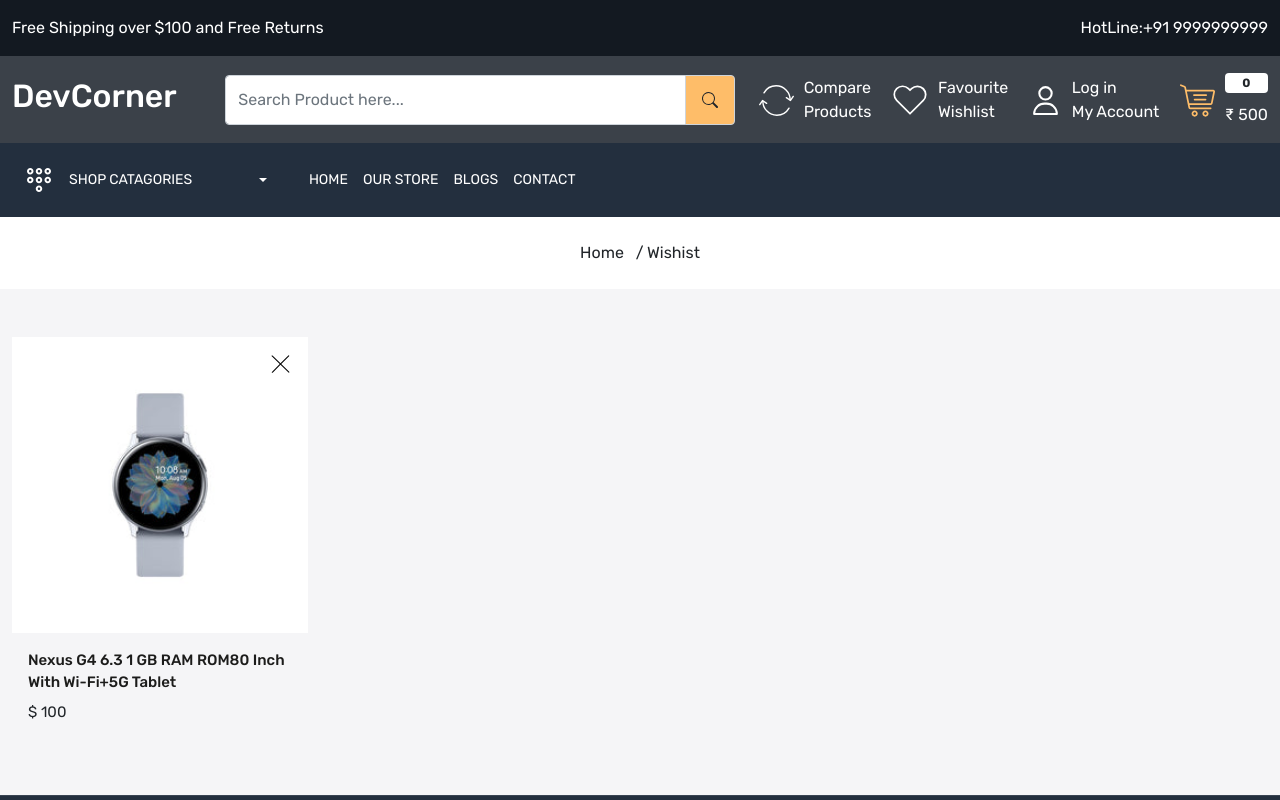
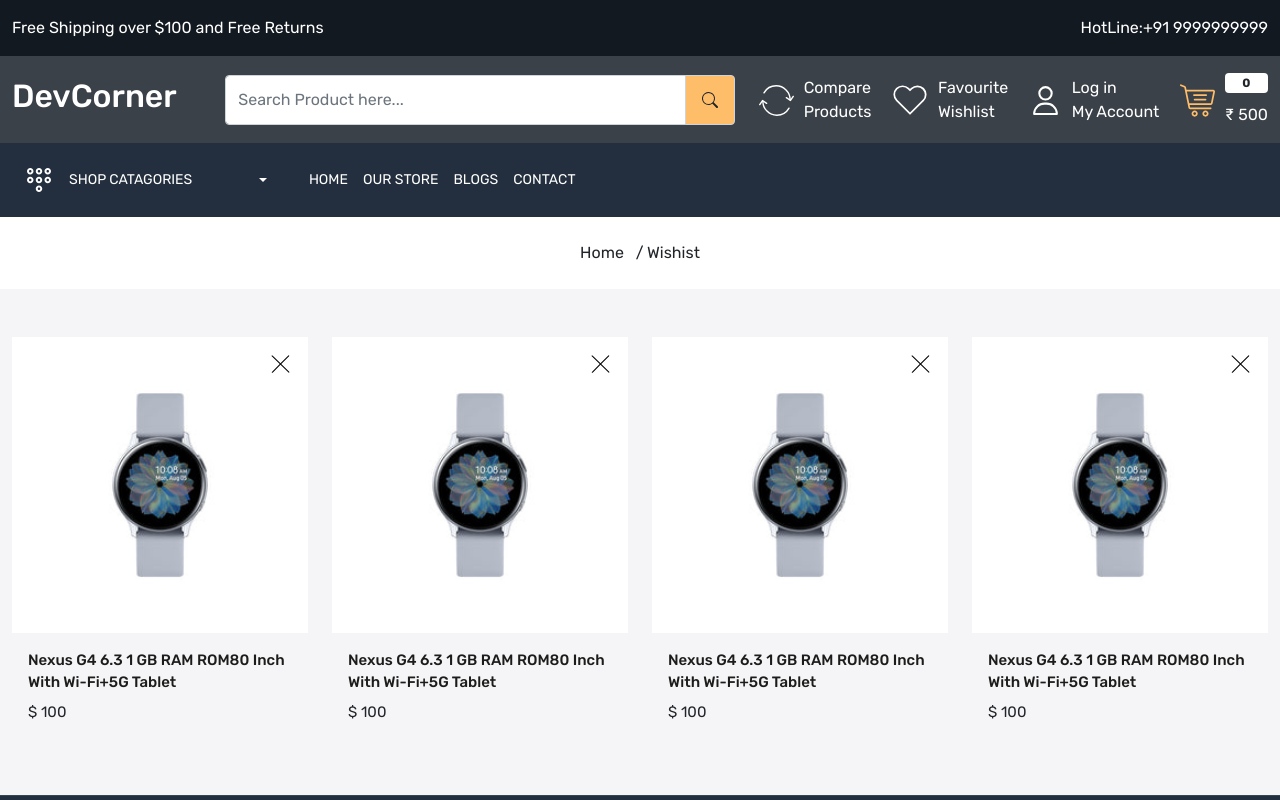
Before and after one commit to Navin-recode/ECom-Website-ReactJS, a React (Create React App) app: page /wishlist in a window 1280 px wide. Shown: the top 800 px of the page. Built offline with nearby package versions, Linux system fonts and the light colour scheme.

Commit message:
Created Login, Signup and ForgotPassword Pages

```diff
--- a/src/pages/Wishlist.js
+++ b/src/pages/Wishlist.js
@@ -32,6 +32,72 @@ const Wishlist = () => {
                 </div>
               </div>
             </div>
+            <div className="col-3">
+              <div className="wishlist-card position-relative">
+                <img
+                  src="images/images/cross.svg"
+                  alt="cross"
+                  className="position-absolute cross img-fluid"
+                />
+                <div className="wishlist-card-image">
+                  <img
+                    src="images/images/watch.jpg"
+                    className="img-fluid w-100"
+                    alt="watch"
+                  />
+                </div>
+                <div className="py-3 px-3">
+                <h5 className="title">
+                  Nexus G4 6.3 1 GB RAM ROM80 Inch With Wi-Fi+5G Tablet
+                </h5>
+                <h6 className="price">$ 100</h6>
+                </div>
+              </div>
+            </div>
+            <div className="col-3">
+              <div className="wishlist-card position-relative">
+                <img
+                  src="images/images/cross.svg"
+                  alt="cross"
+                  className="position-absolute cross img-fluid"
+                />
+                <div className="wishlist-card-image">
+                  <img
+                    src="images/images/watch.jpg"
+                    className="img-fluid w-100"
+                    alt="watch"
+                  />
+                </div>
+                <div className="py-3 px-3">
+                <h5 className="title">
+                  Nexus G4 6.3 1 GB RAM ROM80 Inch With Wi-Fi+5G Tablet
+                </h5>
+                <h6 className="price">$ 100</h6>
+                </div>
+              </div>
+            </div>
+            <div className="col-3">
+              <div className="wishlist-card position-relative">
+                <img
+                  src="images/images/cross.svg"
+                  alt="cross"
+                  className="position-absolute cross img-fluid"
+                />
+                <div className="wishlist-card-image">
+                  <img
+                    src="images/images/watch.jpg"
+                    className="img-fluid w-100"
+                    alt="watch"
+                  />
+                </div>
+                <div className="py-3 px-3">
+                <h5 className="title">
+                  Nexus G4 6.3 1 GB RAM ROM80 Inch With Wi-Fi+5G Tablet
+                </h5>
+                <h6 className="price">$ 100</h6>
+                </div>
+              </div>
+            </div>
           </div>
         </div>
       </div>
```
Also changed, not shown: src/pages/Login.js (added, +11 -0 lines), src/pages/Signup.js (added, +12 -0 lines), src/pages/Forgotpassword.js (added).
